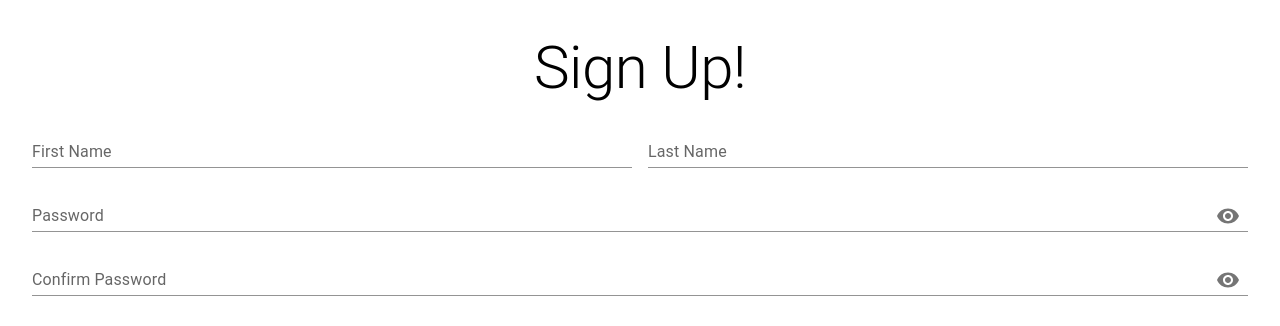
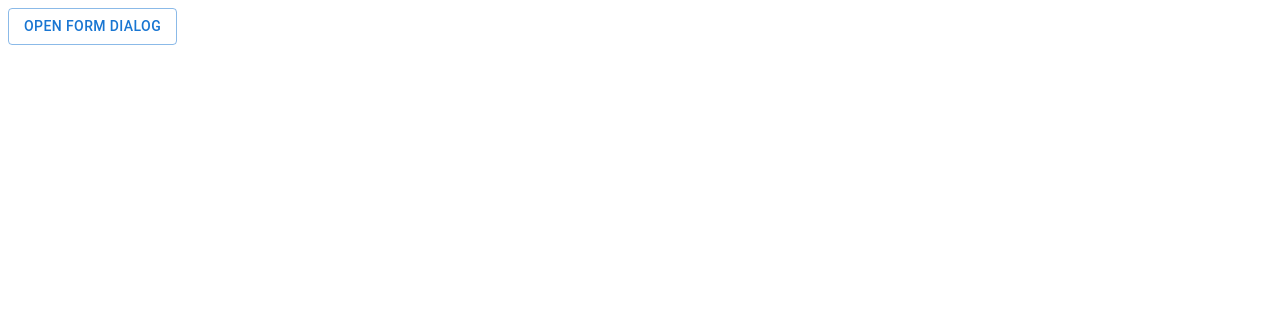
Before and after one commit to johnray-martinez/jira-ticketing-clone, a Next.js app: page / in a window 1280 px wide. Shown: the top 326 px of the page. Built offline with nearby package versions, Linux system fonts and the light colour scheme.

Commit message:
added a modal for signup

```diff
--- a/src/components/SignUpForm.tsx
+++ b/src/components/SignUpForm.tsx
@@ -1,41 +1,17 @@
-import { useState, ChangeEvent } from "react";
-
-import { Grid, TextField, Typography, Box } from "@mui/material";
+import { Grid, TextField } from "@mui/material";
 import PasswordField from "./PasswordField";
 
-const initialFormData = {
-  firstName: "",
-  lastName: "",
-  email: "",
-  password: "",
-  confirmPassword: "",
-};
-
 const SignUpForm = () => {
-  const [formData, setFormData] = useState(initialFormData);
-
-  const formFieldChangeHandler = (e: ChangeEvent<HTMLInputElement>) => {
-    const { name, value } = e.target;
-
-    setFormData({ ...formData, [name]: value });
-  };
-
   return (
-    <Box component="form">
-      <Grid container padding={3} spacing={2} justifyContent="center">
-        <Grid item xs={12}>
-          <Typography variant="h2" align="center">
-            Sign Up!
-          </Typography>
-        </Grid>
+    <Grid container spacing={2} justifyContent="center">
       <Grid item xs={12} md={6}>
         <TextField
           id="firstName"
           name="firstName"
           label="First Name"
           variant="standard"
+          type="text"
           fullWidth
-            onChange={formFieldChangeHandler}
         />
       </Grid>
       <Grid item xs={12} md={6}>
@@ -44,18 +20,24 @@ const SignUpForm = () => {
           name="lastName"
           label="Last Name"
           variant="standard"
+          type="text"
           fullWidth
-            onChange={formFieldChangeHandler}
         />
       </Grid>
 
       <Grid item xs={12}>
-          <PasswordField
-            id="password"
-            name="password"
-            label="Password"
-            onChange={formFieldChangeHandler}
+        <TextField
+          id="email"
+          name="email"
+          type="email"
+          label="Email"
+          variant="standard"
+          fullWidth
         />
+      </Grid>
+
+      <Grid item xs={12}>
+        <PasswordField id="password" name="password" label="Password" />
       </Grid>
 
       <Grid item xs={12}>
@@ -63,11 +45,9 @@ const SignUpForm = () => {
           id="confirmPassword"
           name="confirmPassword"
           label="Confirm Password"
-            onChange={formFieldChangeHandler}
         />
       </Grid>
     </Grid>
-    </Box>
   );
 };
 
--- /dev/null
+++ b/src/components/SignUpFormModal.tsx
@@ -0,0 +1,78 @@
+import { useState, ReactElement, FormEvent, useCallback } from "react";
+import {
+  Button,
+  Dialog,
+  DialogActions,
+  DialogContent,
+  DialogTitle,
+  Box,
+} from "@mui/material";
+
+type ModalProps = {
+  title: string;
+  children: ReactElement;
+};
+
+const SignUpFormModal = ({ title, children }: ModalProps) => {
+  // STATE SETUP
+  const [open, setOpen] = useState(false);
+
+  // MODAL HANDLERS
+  const handleClickOpen = useCallback(() => {
+    setOpen(true);
+  }, []);
+
+  const handleClose = useCallback(() => {
+    setOpen(false);
+  }, []);
+
+  // FORM HANDLERS
+  const onSubmitHandler = useCallback((e: FormEvent<HTMLFormElement>) => {
+    e.preventDefault();
+
+    // type SignUpFormData = {
+    //   firstName: HTMLFormElement,
+    //   lastName: HTMLFormElement,
+    //   email: HTMLFormElement,
+    //   password: HTMLFormElement,
+    //   confirmPassword: HTMLFormElement
+    // }
+
+    // const {
+    //   firstName,
+    //   lastName,
+    //   email,
+    //   password,
+    //   confirmPassword
+    // } = e.target as typeof e.target & SignUpFormData;
+
+    // if (isPasswordMatching(password.value, confirmPassword.value)) {
+
+    // };
+  }, []);
+
+  // FORM VALIDATION
+  // const isPasswordMatching = (pass1: string, pass2: string): boolean => {
+  //   return pass1 === pass2;
+  // }
+
+  return (
+    <div>
+      <Button variant="outlined" onClick={handleClickOpen}>
+        Open form dialog
+      </Button>
+      <Dialog open={open} onClose={handleClose}>
+        <Box component="form" onSubmit={onSubmitHandler}>
+          <DialogTitle>{title}</DialogTitle>
+          <DialogContent>{children}</DialogContent>
+          <DialogActions>
+            <Button onClick={handleClose}>Cancel</Button>
+            <Button type="submit">Subscribe</Button>
+          </DialogActions>
+        </Box>
+      </Dialog>
+    </div>
+  );
+};
+
+export default SignUpFormModal;
--- a/src/pages/_document.tsx
+++ b/src/pages/_document.tsx
@@ -5,6 +5,7 @@ export default function Document() {
     <Html lang="en">
       <Head />
       <body>
+        <div id="portal" />
         <Main />
         <NextScript />
       </body>
--- a/src/pages/index.tsx
+++ b/src/pages/index.tsx
@@ -1,4 +1,5 @@
 import SignUpForm from "@/components/SignUpForm";
+import SignUpFormModal from "@/components/SignUpFormModal";
 import Head from "next/head";
 
 export default function Home() {
@@ -14,7 +15,9 @@ export default function Home() {
         <link rel="icon" href="/favicon.ico" />
       </Head>
       <main>
-        <SignUpForm />
+        <SignUpFormModal title="Create An Account">
+          <SignUpForm />
+        </SignUpFormModal>
       </main>
     </>
   );
```
Lines whose indentation alone changed are shown as unchanged.
